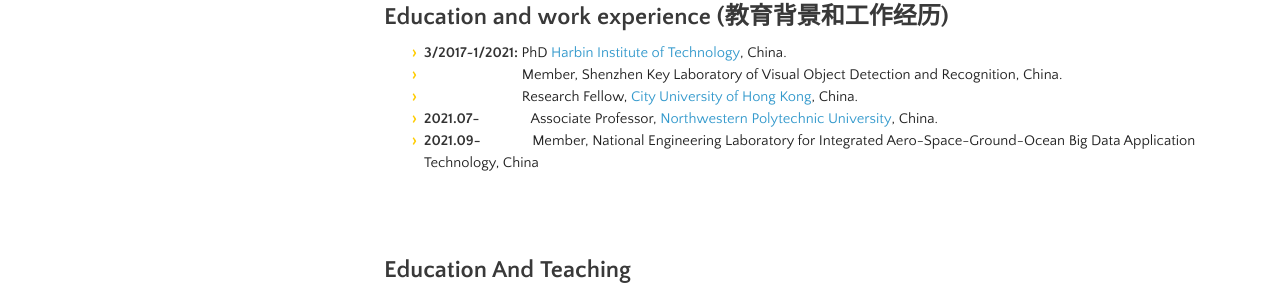
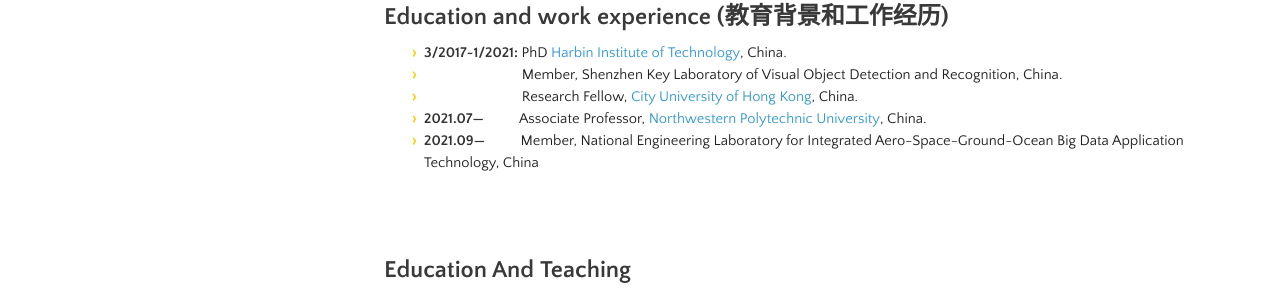
Before and after one commit to hellloxiaotian/hellloxiaotian.github.io, a Jekyll site: the page built from index.md, in a window 1280 px wide and 900 px high, scrolled down 8120 px. Shown: the part 149-444 px from the top of the window. Built offline with Jekyll 4.4.1, drawn with Linux system fonts in a browser that asks for light colours; nearby versions of some CDN libraries; our own code applies the rules of GitHub Pages for plain Markdown files; the repository's description, which GitHub fills in, is left out; some of the changed lines change nothing that is shown.

Commit message:
Add files via upload

```diff
--- a/index.md
+++ b/index.md
@@ -325,8 +325,8 @@
 - **3/2017~1/2021:** PhD   [Harbin Institute of Technology](http://www.google.com/url?q=http%3A%2F%2Fwww.hitsz.edu.cn%2Findex.html&sa=D&sntz=1&usg=AFQjCNFLsYIQ7qGqKGr_3MzQ5KcRSMkKPQ), China.
 - &emsp; &emsp; &emsp;&emsp;&emsp;&emsp;&emsp; Member, Shenzhen Key Laboratory of Visual Object Detection and Recognition, China.
 - &emsp; &emsp; &emsp;&emsp;&emsp;&emsp;&emsp; Research Fellow, [City University of Hong Kong](https://www.cityu.edu.hk/), China.
-- **2021.07-** &emsp; &emsp; &emsp; Associate Professor, [Northwestern Polytechnic University](https://www.npu.edu/), China.
-- **2021.09-** &emsp; &emsp; &emsp; Member, National Engineering Laboratory for Integrated Aero-Space-Ground-Ocean Big Data Application Technology, China
+- **2021.07—**  &emsp; &emsp; Associate Professor, [Northwestern Polytechnic University](https://www.npu.edu/), China.
+- **2021.09—**  &emsp; &emsp; Member, National Engineering Laboratory for Integrated Aero-Space-Ground-Ocean Big Data Application Technology, China
 
 <br/>
 <br/>
```
